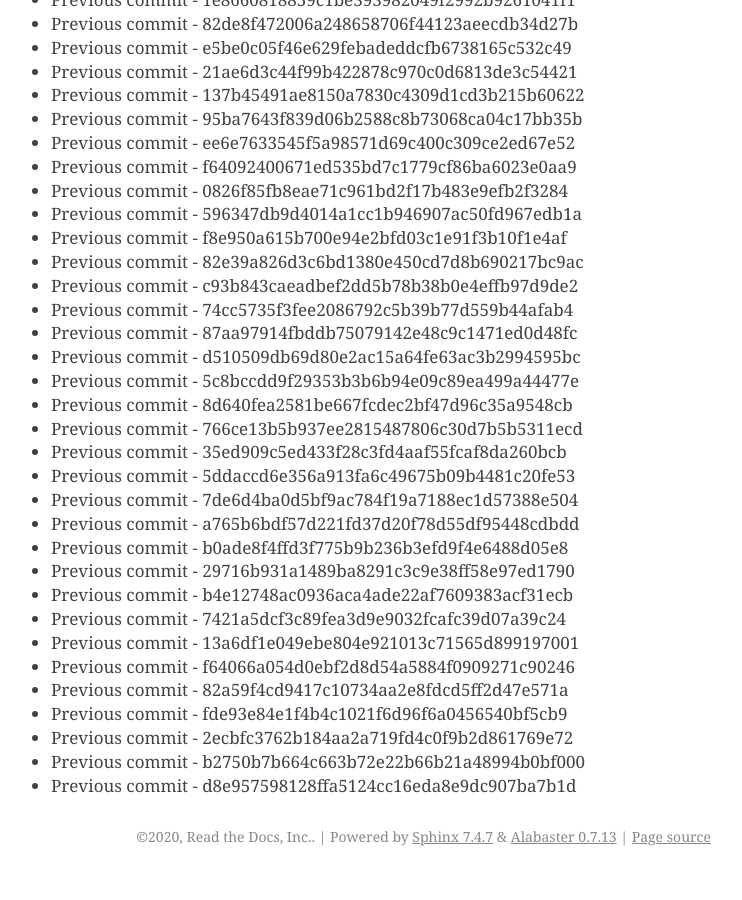
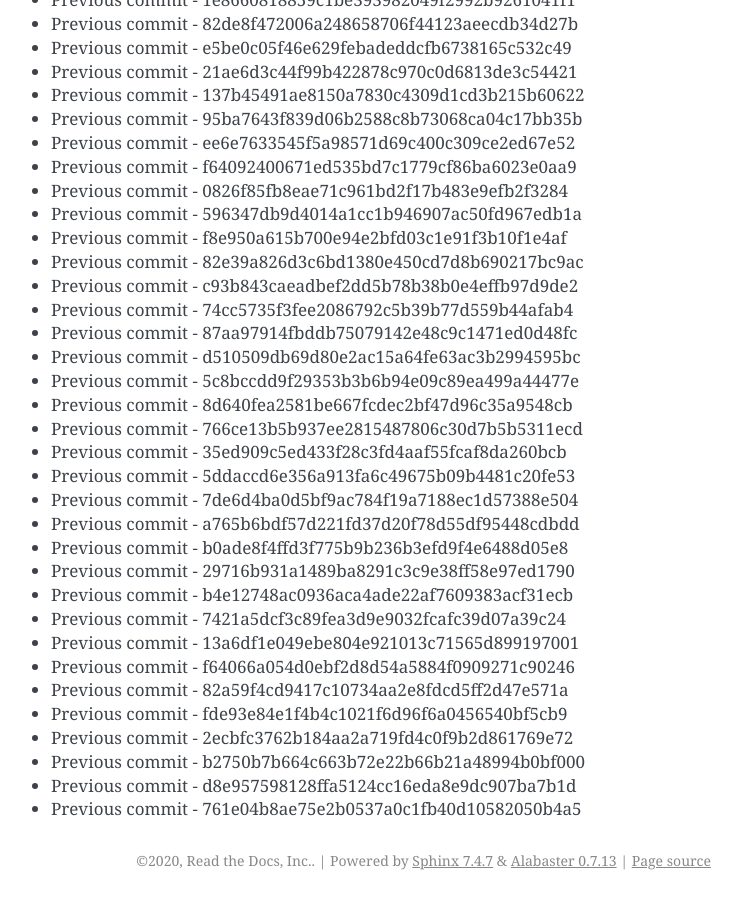
Before and after one commit to readthedocs/rtd-git-stresstest, a Sphinx documentation site: the page built from docs/updates.rst, in a window 1280 px wide and 900 px high, scrolled down 106242 px. Shown: the whole window, without its empty margins (399-1141 px from the left). Built offline with Sphinx 7.4.7, drawn with Linux system fonts in a browser that asks for light colours; before the commit the page ends 107118 px from its top, so only the background shows below that.

Commit message:
Generating commit from previous: 761e04b8ae75e2b0537a0c1fb40d10582050b4a5

```diff
--- a/docs/updates.rst
+++ b/docs/updates.rst
@@ -4496,3 +4496,4 @@ It can be tested for any performance characteristics.
 * Previous commit - 2ecbfc3762b184aa2a719fd4c0f9b2d861769e72
 * Previous commit - b2750b7b664c663b72e22b66b21a48994b0bf000
 * Previous commit - d8e957598128ffa5124cc16eda8e9dc907ba7b1d
+* Previous commit - 761e04b8ae75e2b0537a0c1fb40d10582050b4a5
```
